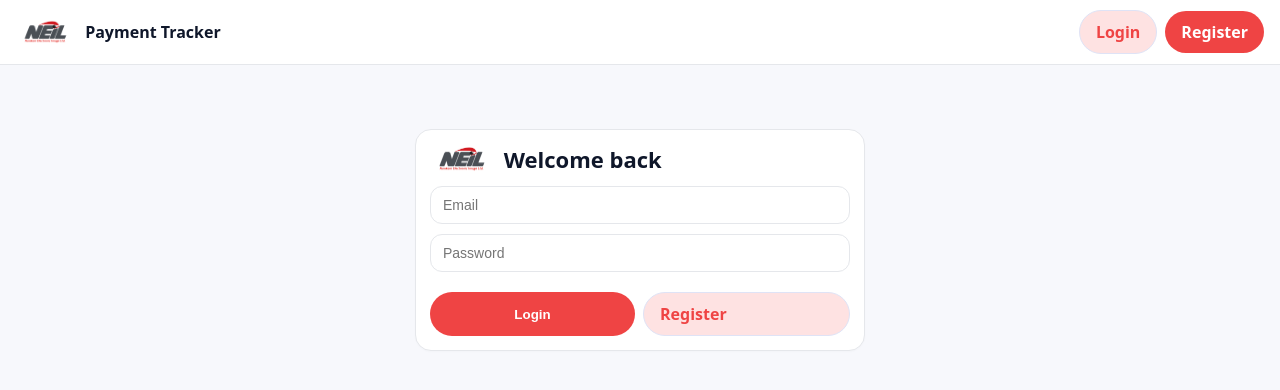
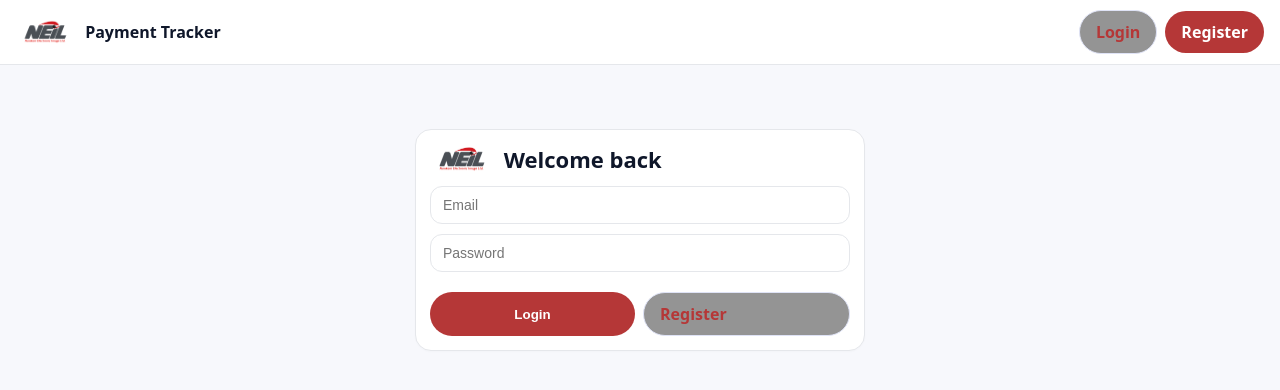
Before and after one commit to anankani164/Payment-Tracker-App, a React (Vite) app in the folder frontend/: page /login in a window 1280 px wide. Shown: the top 390 px of the page. Built offline with nearby package versions, Linux system fonts and the light colour scheme.

Commit message:
Update brand.override.css

```diff
--- a/frontend/src/brand.override.css
+++ b/frontend/src/brand.override.css
@@ -3,7 +3,7 @@
    so it overrides the defaults. Edit these three lines to change the UI theme.
 */
 :root{
-  --brand-primary: #ef4444;     /* primary button/tab color */
+  --brand-primary: #b53737;     /* primary button/tab color */
   --brand-primary-ink: #ffffff; /* text on primary */
-  --brand-primary-10: #fee2e2;  /* light red tint for secondary pills / active tabs */
+  --brand-primary-10: #949494;  /* light red tint for secondary pills / active tabs */
 }
```
